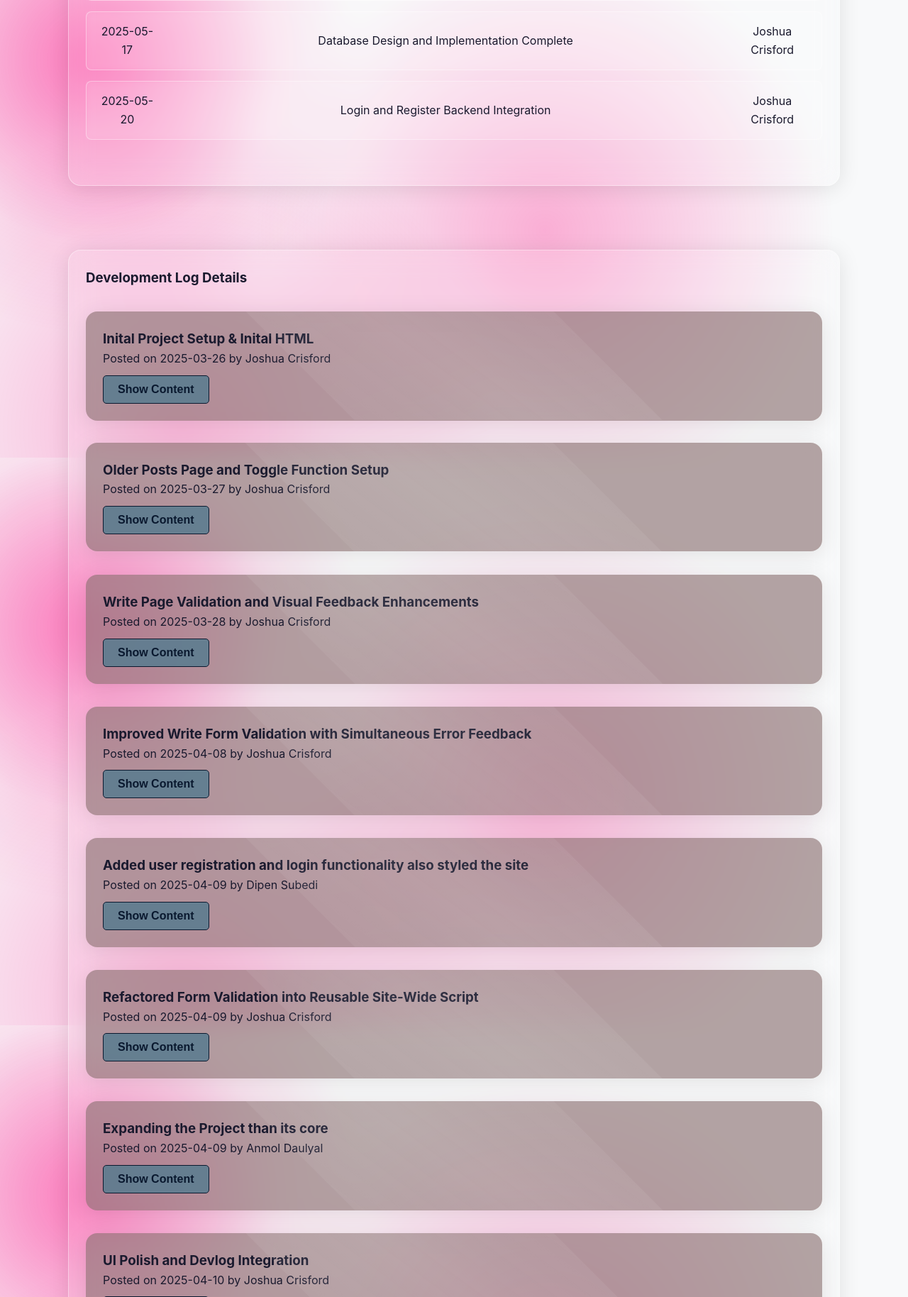
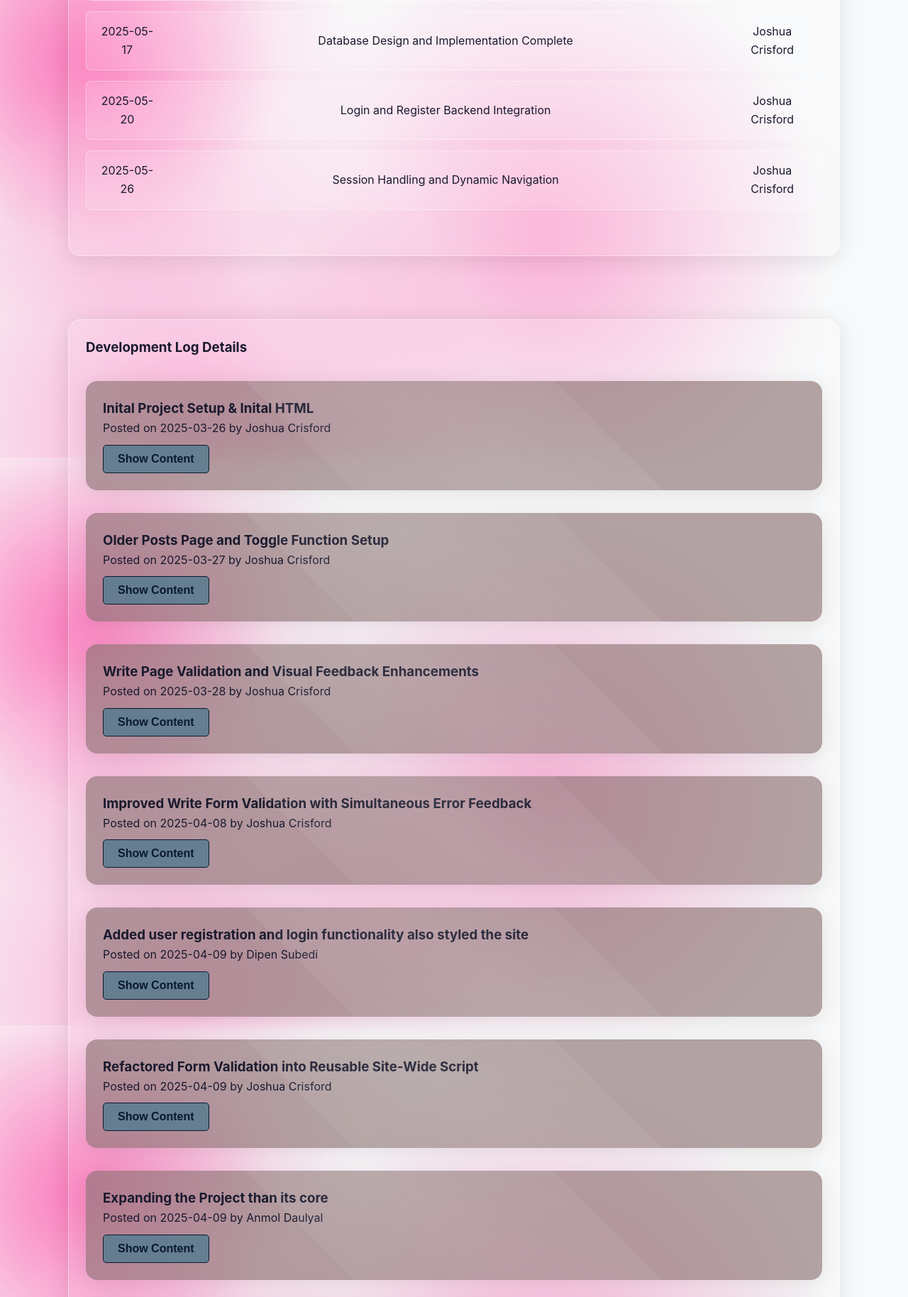
Before and after one commit to jrcrisford/blog-platform-kit202, a PHP site: page /our_story.php in a window 1280 px wide. Shown: the part 3355-5183 px from the top of the page at 71% size. Run offline with PHP 8.4, Linux system fonts and the light colour scheme.

Commit message:
Ourstory devlog entry - Josh

```diff
--- a/our_story.php
+++ b/our_story.php
@@ -261,6 +261,11 @@
                             <td>Login and Register Backend Integration</td>
                             <td>Joshua Crisford</td>
                         </tr>
+                        <tr>
+                            <td>2025-05-26</td>
+                            <td>Session Handling and Dynamic Navigation</td>
+                            <td>Joshua Crisford</td>
+                        </tr>
                     </table>
                 </div>
             </section>
@@ -504,6 +509,19 @@
                     </div>
                 </article>
 
+                <article class="blog-post">
+                    <h3>Session Handling and Dynamic Navigation</h3>
+                    <p class="post-meta">Posted on 2025-05-26 by Joshua Crisford</p>
+                    <button onclick="toggleContent(this)">Show Content</button>
+                    <div class="post-content hidden">
+                        <p>
+                            Today I implemented proper session handling across all pages and updated the navigation bar to reflect the user's login state and role.
+                            Users now only see pages they’re allowed to access based on whether they’re a visitor, member, or author.
+                            I also addressed a few smaller issues, including fixing tag handling in the post creation form and clarifying how to enter multiple tags with a user hint.
+                        </p>
+                    </div>
+                </article>
+
             </section>
 
          </main>
```
